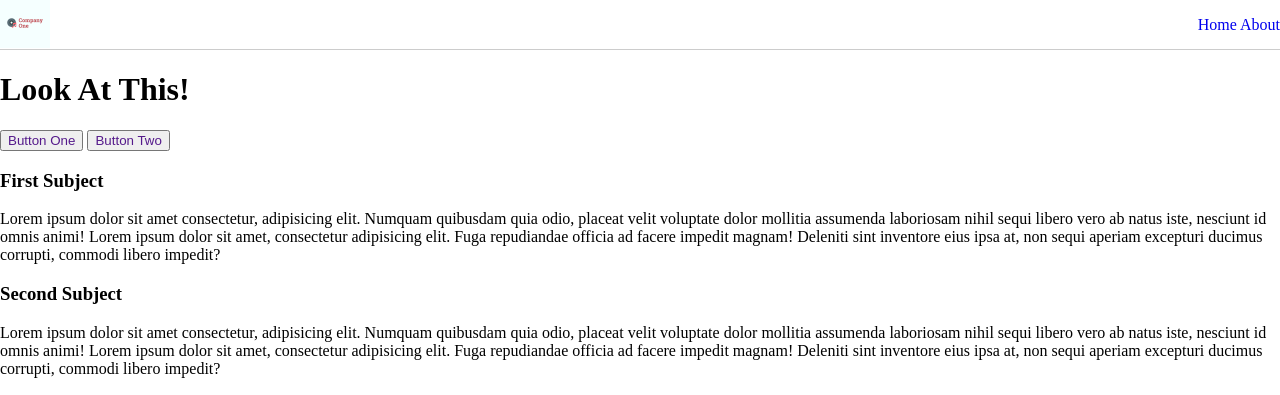
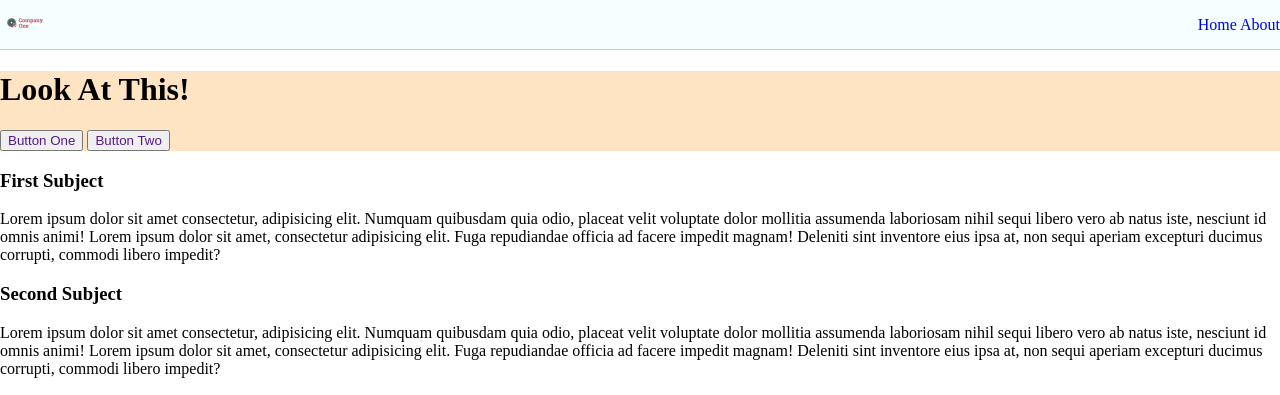
Before and after one commit to AbitBrookish/First_VS_Code_Project, a plain HTML site: page index.html in a window 1280 px wide. Shown: the top 395 px of the page. Drawn offline with Linux system fonts and the light colour scheme.

Commit message:
modify header bg-color, add container bg-color

```diff
--- a/resources/css/style.css
+++ b/resources/css/style.css
@@ -20,6 +20,7 @@ li, a {
   justify-content: space-between;
   height: 50px;
   border-bottom: 1px solid #ccc;
+  background-color: rgb(245, 255, 255);
 }
 
 #logo {
@@ -32,3 +33,9 @@ li, a {
 .nav {
   flex-grow: 2;
 }
+
+.container {
+  background-color: bisque;
+  background-image: linear-gradient(rgba(0, 0, 0, 0.75),
+    rgba(0, 0, 0, 0.5), url("/resources/images/wim-van-t-einde-artistic_trumpet-unsplash.jpg"));
+}
```
